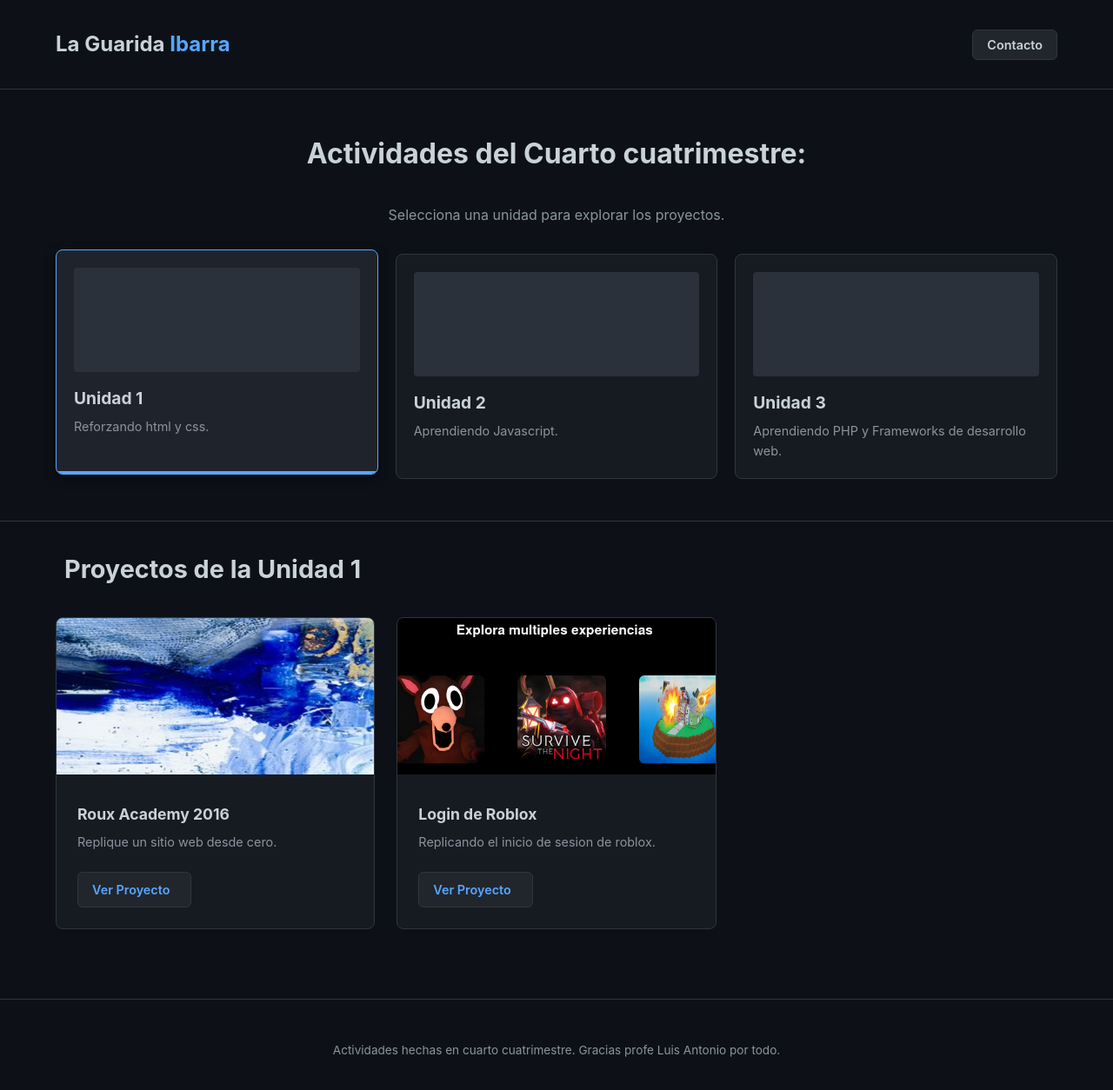
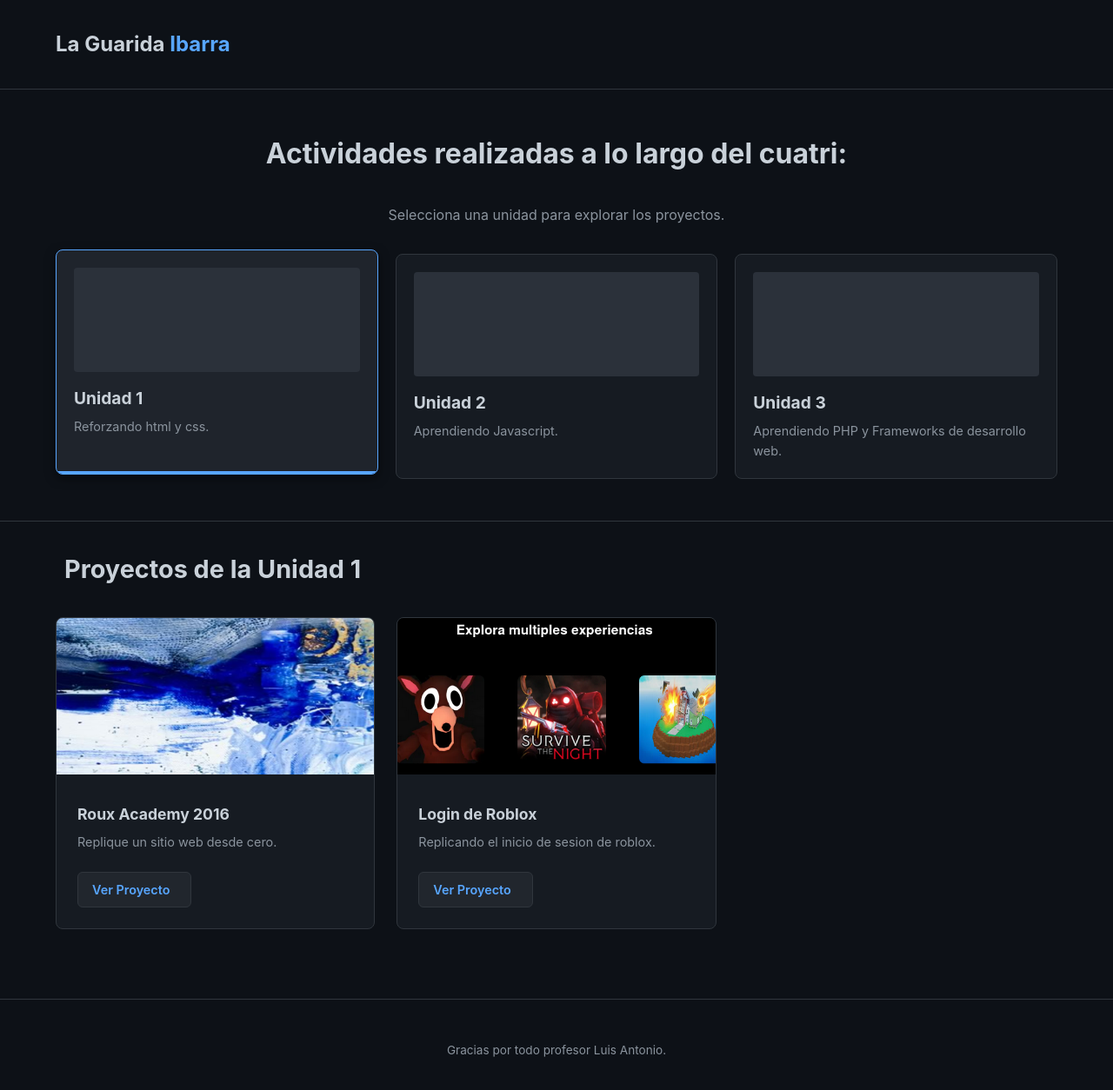
Before and after one commit to DavidIbarra01/PortafolioDeActividades.github.io, a plain HTML site: page index.html in a window 1280 px wide. Shown: the whole page at 87% size. Drawn offline with Linux system fonts and the light colour scheme.

Commit message:
modificando parrafos

```diff
--- a/index.html
+++ b/index.html
@@ -250,14 +250,11 @@
         <div class="brand">
             <h1>La Guarida<span> Ibarra</span></h1>
         </div>
-        <div>
-            <button class="btn-project" style="color: var(--text-main)">Contacto</button>
-        </div>
     </header>
 
     <main>
         <section class="units-selector">
-            <h2 class="section-title">Actividades del Cuarto cuatrimestre:</h2>
+            <h2 class="section-title">Actividades realizadas a lo largo del cuatri:</h2>
             <p style="color: var(--text-muted); margin-bottom: 2rem;">Selecciona una unidad para explorar los proyectos.</p>
 
             <div class="units-grid">
@@ -430,7 +427,7 @@
     </main>
 
     <footer>
-        <p>Actividades hechas en cuarto cuatrimestre. Gracias profe Luis Antonio por todo.</p>
+        <p>Gracias por todo profesor Luis Antonio.</p>
     </footer>
 
 
```
